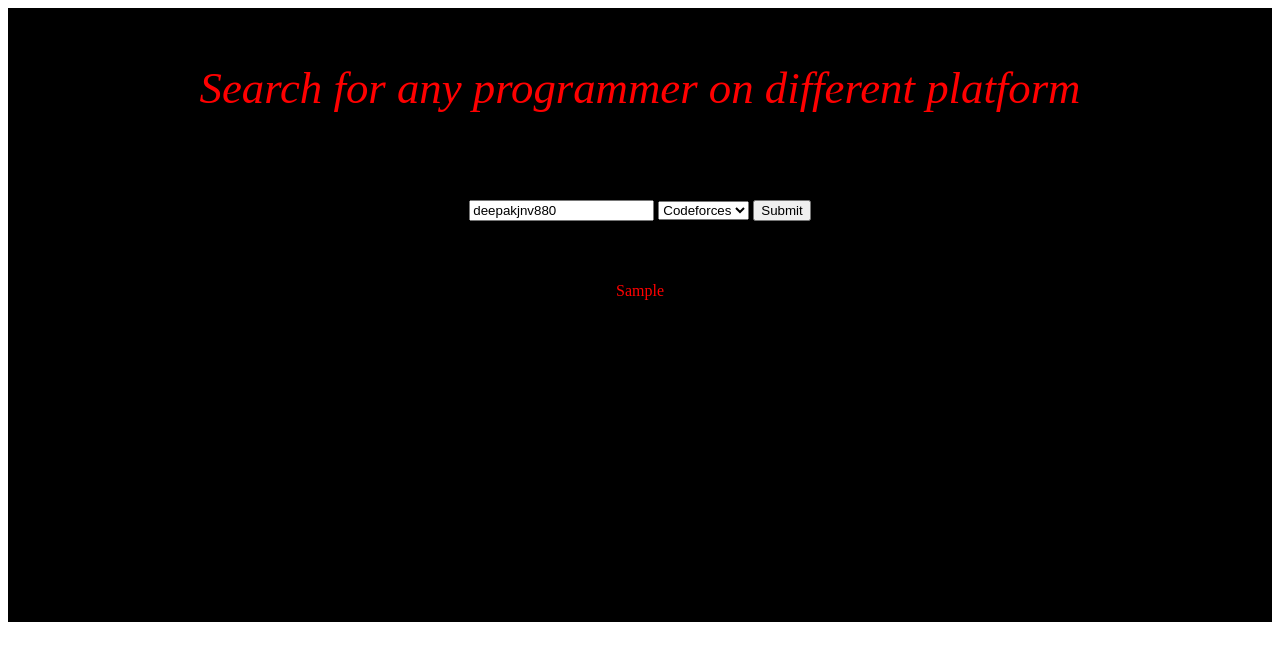
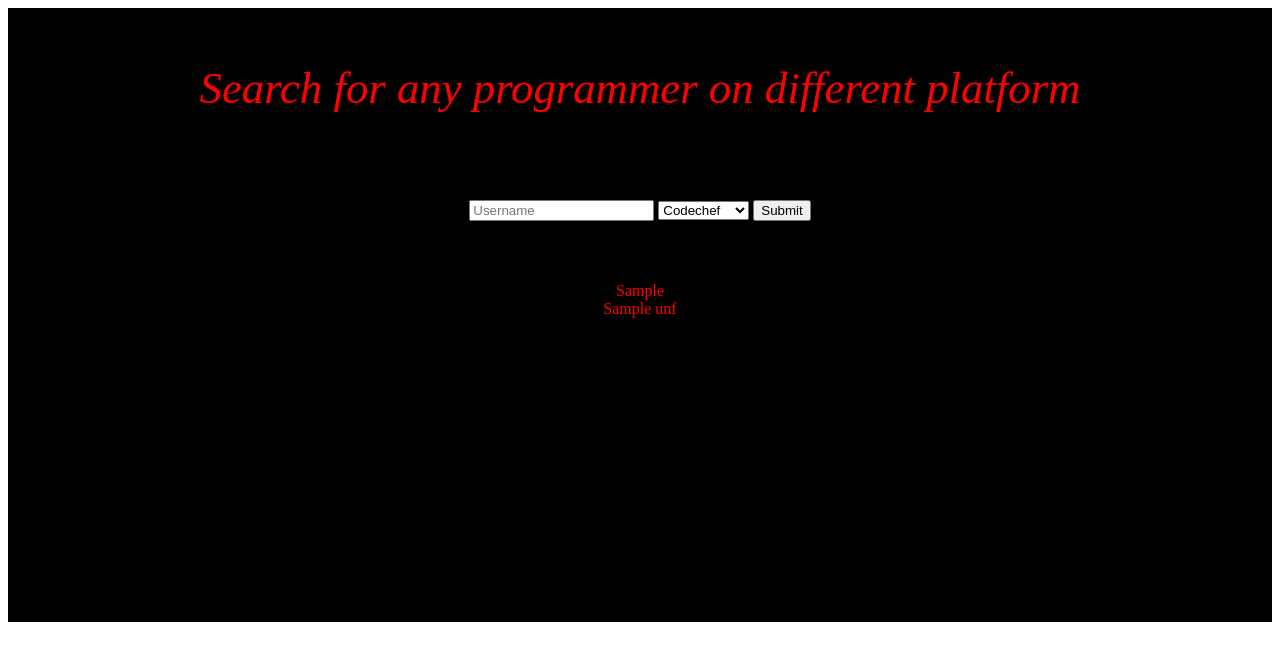
Before and after one commit to deepakjnv880/Search-for-any-programmer-on-different-platform, a Flask app: template templates/index.html in a window 1280 px wide. Shown: the top 661 px of the page. Run offline with Flask 2, Linux system fonts and the light colour scheme; the template is opened without the code that fills it: most values are stand-ins (such as "Sample title", 1, 10 or a date in 2020).

Commit message:
required  field added in username

```diff
--- a/templates/index.html
+++ b/templates/index.html
@@ -26,13 +26,13 @@
     <center>
 	<form method="POST" action="{{url_for('different_platform')}}">
 
-		<input style="height: 50%" type="text" name="username" placeholder="Username" value="deepakjnv880">
+		<input style="height: 50%" type="text" name="username" placeholder="Username" required>
 
 
 
 	     <select name="platform">
              <option value="codechef">Codechef</option>
-             <option value="codeforces" selected>Codeforces</option>
+             <option value="codeforces">Codeforces</option>
              <!-- <option value="fiat" disabled >Platform</option> -->
              <!-- <option value="audi">Audi</option> -->
 
@@ -49,6 +49,7 @@
          	<br>
          	{{msg1|safe}}
          	<br>
+					{{unf}}
          {{ "%s %s %s"|format(key4,breaker,val4) }}
          	<br>
          	{{ "%s %s %s"|format(key2,breaker,val2) }}
```
